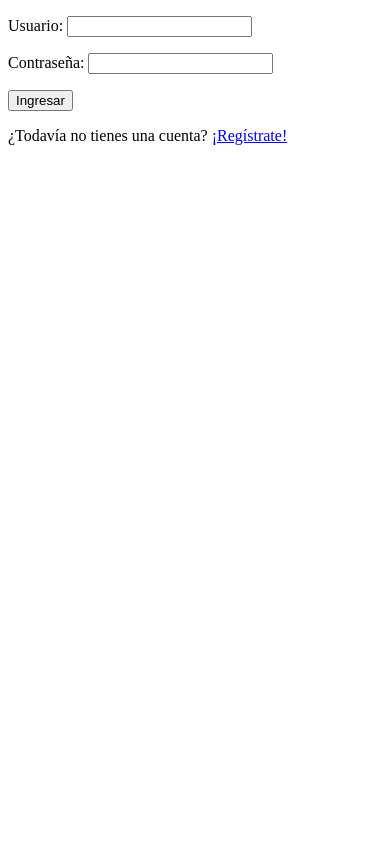
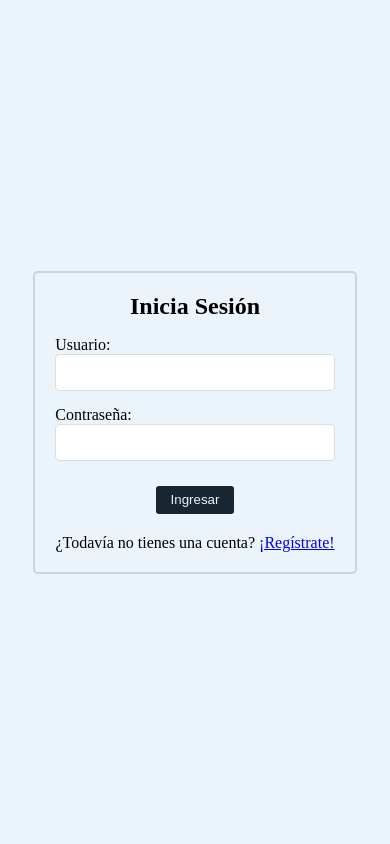
Before and after one commit to Vanpa99/Sprint7ITBA, a Django app: page / in a window 390 px wide. Run offline with Django 5.2, Linux system fonts and the light colour scheme.

Commit message:
Estilado de login y registrarse

```diff
--- a/ITPowerBank/ITPowerBank/settings.py
+++ b/ITPowerBank/ITPowerBank/settings.py
@@ -127,6 +127,9 @@ USE_TZ = True
 # https://docs.djangoproject.com/en/5.1/howto/static-files/
 
 STATIC_URL = 'static/'
+STATICFILES_DIRS = [
+    BASE_DIR / "static",  # Indica a Django que busque en la carpeta 'static'
+]
 
 # Default primary key field type
 # https://docs.djangoproject.com/en/5.1/ref/settings/#default-auto-field
--- a/ITPowerBank/login/forms.py
+++ b/ITPowerBank/login/forms.py
@@ -8,21 +8,50 @@ class LoginForm(forms.Form):  # Creamos un formulario basado en clases
     username = forms.CharField(
         label="Usuario",  # Etiqueta que aparecerá junto al campo
         max_length=20,  # Longitud máxima permitida
-        widget=forms.TextInput(attrs={'class': 'form-control'})  # Estilo CSS para el campo
+        widget=forms.TextInput(attrs={'class': 'inputField'})  # Estilo CSS para el campo
     )
     # Campo para ingresar la contraseña, con tipo de entrada "password"
     password = forms.CharField(
         label="Contraseña",  # Etiqueta para el campo
-        widget=forms.PasswordInput(attrs={'class': 'form-control'})  # Estilo CSS y entrada oculta
+        widget=forms.PasswordInput(attrs={'class': 'inputField'})  # Estilo CSS y entrada oculta
     )
 
 class RegistroForm(forms.Form):
-    username = forms.CharField(max_length=150, label="Nombre de usuario")
-    password1 = forms.CharField(widget=forms.PasswordInput, label="Contraseña")
-    password2 = forms.CharField(widget=forms.PasswordInput, label="Repite la contraseña")
-    nombre = forms.CharField(max_length=100, label="Nombre")
-    apellido = forms.CharField(max_length=100, label="Apellido")
-    dni = forms.CharField(max_length=10, label="DNI")
+    username = forms.CharField(
+        max_length=150,
+        label="Nombre de usuario",
+        widget=forms.TextInput(attrs={'class': 'inputField'})
+    )
+
+    password1 = forms.CharField(
+        widget=forms.PasswordInput(
+            attrs={'class': 'inputField'}),
+        label="Contraseña"
+    )
+
+    password2 = forms.CharField(
+        widget=forms.PasswordInput(
+            attrs={'class': 'inputField'}),
+            label="Repite la contraseña"
+    )
+
+    nombre = forms.CharField(
+        max_length=100,
+        label="Nombre",
+        widget=forms.TextInput(attrs={'class': 'inputField'})
+    )
+
+    apellido = forms.CharField(
+        max_length=100,
+        label="Apellido",
+        widget=forms.TextInput(attrs={'class': 'inputField'})
+    )
+
+    dni = forms.CharField(
+        max_length=10,
+        label="DNI",
+        widget=forms.TextInput(attrs={'class': 'inputField'})
+    )
 
     def clean_username(self):
         username = self.cleaned_data.get('username')
--- a/ITPowerBank/login/templates/login/login.html
+++ b/ITPowerBank/login/templates/login/login.html
@@ -3,13 +3,19 @@
 <head>
     <meta charset="UTF-8">
     <meta name="viewport" content="width=device-width, initial-scale=1.0">
+    {% load static %}  <!-- Habilita el uso de archivos estáticos -->
+    <link rel="stylesheet" href="{% static 'css/styles.css' %}">
     <title>Inicio de Sesión</title>
 </head>
 <body>
+    <div class="formContainer">
     <form method="post">  <!-- Formulario con método POST para enviar los datos -->
         {% csrf_token %}  <!-- Token de seguridad contra ataques CSRF -->
+        <h2 class="sectionTitle">Inicia Sesión</h2>
         {{ form.as_p }}  <!-- Renderiza el formulario con los campos como párrafos -->
-        <button type="submit">Ingresar</button>  <!-- Botón para enviar el formulario -->
+        <div class="btnContainer">
+            <button type="submit">Ingresar</button>
+        </div>
     </form>
 
     <!-- Muestra errores generales del formulario si existen -->
@@ -21,10 +27,10 @@
             {% endfor %}
         </div>
     {% endif %}
-    <p>
+    <p class="pregunta">
         ¿Todavía no tienes una cuenta?
         <a href="{% url 'registro' %}">¡Regístrate!</a>
     </p>
-
+    </div>
 </body>
 </html>
--- /dev/null
+++ b/ITPowerBank/static/css/styles.css
@@ -0,0 +1,182 @@
+:root {
+    --claro: #ebf4fb;
+    --oscuro: #172630;
+    --difuminado: #17263028;
+}
+
+* {
+    margin: 0;
+    padding: 0;
+}
+
+body {
+    display: flex;
+    flex-direction: column;
+    min-height: 100vh;
+    background-color: var(--claro);
+  }
+
+/* Estilos Reutilizables */
+.sectionTitle {
+    text-align: center;
+    margin-bottom: 1rem;
+    font-size: 1.5rem;
+}
+/* ^Estilos Reutilizables^ */
+
+/* Estilos para Formularios */
+.formContainer {
+    border: 2px solid var(--difuminado);
+    max-width: 80%;
+    margin: auto;
+    padding: 20px;
+    border-radius: 5px;
+}
+
+.inputField {
+    width: calc(100% - 22px);
+    padding: 10px;
+    border: 1px solid var(--difuminado);
+    border-radius: 5px;
+    margin-bottom: 15px;
+    background-color: field;
+}
+
+.btnContainer {
+    display: flex;
+    justify-content: center;
+    width: 100%;
+}
+
+button {
+    padding: 6.5px 15px;
+    color: var(--claro);
+    background-color: var(--oscuro);
+    border: none;
+    border-radius: 3px;
+    cursor: pointer;
+    margin: 10px;
+}
+
+.pregunta {
+    text-align: center;
+    margin-top: 10px;
+}
+
+/* ^Estilos para Formularios^ */
+
+
+/* Estilos para Header */
+.encabezado {
+    display: flex;
+    justify-content: space-between;
+    align-items: center;
+    padding: 10px 20px;
+    color: var(--oscuro);
+    border-bottom: 3px solid var(--difuminado);
+}
+
+  .logo img {
+    height: 50px;
+}
+
+  .noFlex {
+    flex-grow: 0;
+}
+
+@media (max-width: 768px) {
+    .encabezado {
+      flex-direction: column;
+      align-items: center;
+    }
+}
+  /* ^ Estilos para Header ^ */
+
+
+
+.contenedor {
+    display: flex;
+    flex: 1;
+}
+
+  .areaPrincipal {
+    padding: 20px;
+    flex: 1;
+}
+
+@media (max-width: 768px) {
+    .contenedor {
+      flex-direction: column;
+    }
+
+    .areaPrincipal {
+      padding: 0px;
+    }
+}
+
+  /* Estilos para el menu */
+.menu {
+    width: 200px;
+    padding: 15px;
+    border-right: 3px solid var(--difuminado);
+}
+
+.menu ul {
+    list-style-type: none;
+    padding: 0;
+}
+
+.menu ul li {
+    margin-bottom: 10px;
+}
+
+.menu ul li a {
+    text-decoration: none;
+    color: var(--oscuro);
+    font-weight: bold;
+    display: block;
+    padding: 10px;
+    border-radius: 3px;
+}
+
+.menu ul li a:hover {
+    background-color: var(--difuminado);
+}
+
+@media (max-width: 768px) {
+    .menu {
+      width: 100%;
+      border-right: none;
+      border-bottom: 3px solid var(--difuminado);
+      text-align: center;
+      padding: 0;
+    }
+
+    .menu nav ul {
+      display: flex;
+      flex-wrap: wrap;
+      justify-content: space-around;
+    }
+
+    .menu nav ul li {
+      margin-bottom: 0px;
+    }
+}
+@media (max-width: 523px) {
+    .menu nav ul {
+      flex-direction: row;
+      flex-wrap: wrap;
+      justify-content: space-evenly;
+    }
+}
+    /* ^Estilos para el Menu^ */
+
+    /* Estilos para el Footer */
+.footer {
+    color: var(--oscuro);
+    text-align: center;
+    padding: 10px 0px;
+    width: 100%;
+    border-top: var(--difuminado) 3px solid;
+}
+    /* ^Estilos para el Footer^ */
```
Also changed, not shown: ITPowerBank/login/templates/login/registro.html (+14 -5 lines), ITPowerBank/templates/base.html (+47 -6 lines), ITPowerBank/templates/home.html (+2 -6 lines), ITPowerBank/sprint6.db.
